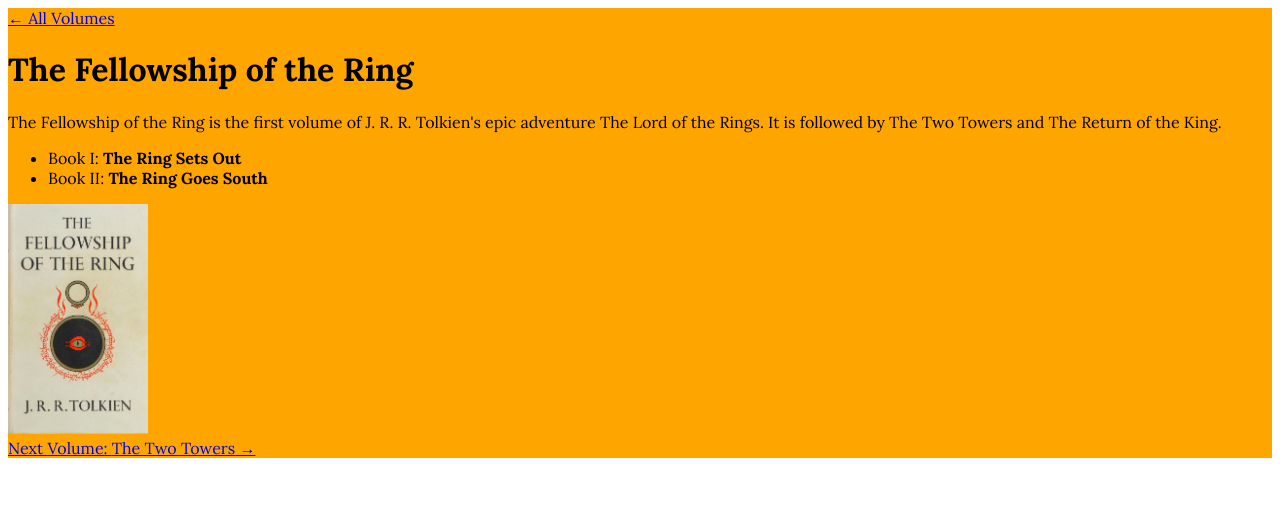
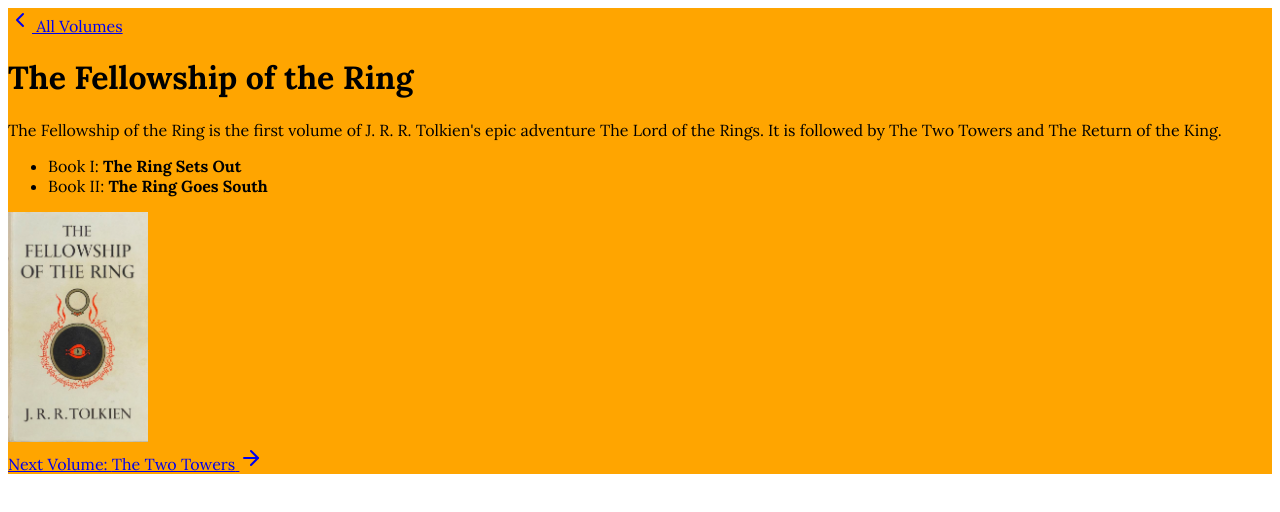
Before and after one commit to catdieval/react-styled-components_lotr-app-styling, a Next.js app: page /volumes/the-fellowship-of-the-ring in a window 1280 px wide. Shown: the top 512 px of the page. Built offline with nearby package versions, Linux system fonts and the light colour scheme.

Commit message:
Added svg images as components in volumes/[slug].js

```diff
--- a/pages/volumes/[slug].js
+++ b/pages/volumes/[slug].js
@@ -3,6 +3,9 @@ import Link from "next/link";
 import { useRouter } from "next/router";
 import { volumes } from "../../lib/data";
 import styled from "styled-components";
+import ArrowLeft from "../../public/icons/arrow-left.svg";
+import ArrowRight from "../../public/icons/arrow-right.svg";
+import ChevronLeft from "../../public/icons/chevron-left.svg";
 
 export default function VolumeDetail() {
   const router = useRouter();
@@ -26,7 +29,7 @@ export default function VolumeDetail() {
 
   return (
     <StyledDiv>
-      <Link href="/volumes">← All Volumes</Link>
+      <Link href="/volumes"><ChevronLeft /> All Volumes</Link>
       <h1>{title}</h1>
       <p>{description}</p>
       <ul>
@@ -45,14 +48,14 @@ export default function VolumeDetail() {
       {previousVolume ? (
         <div>
           <Link href={`/volumes/${previousVolume.slug}`}>
-            ← Previous Volume: {previousVolume.title}
+            <ArrowLeft /> Previous Volume: {previousVolume.title}
           </Link>
         </div>
       ) : null}
       {nextVolume ? (
         <div>
           <Link href={`/volumes/${nextVolume.slug}`}>
-            Next Volume: {nextVolume.title} →
+            Next Volume: {nextVolume.title} <ArrowRight />
           </Link>
         </div>
       ) : null}
```
